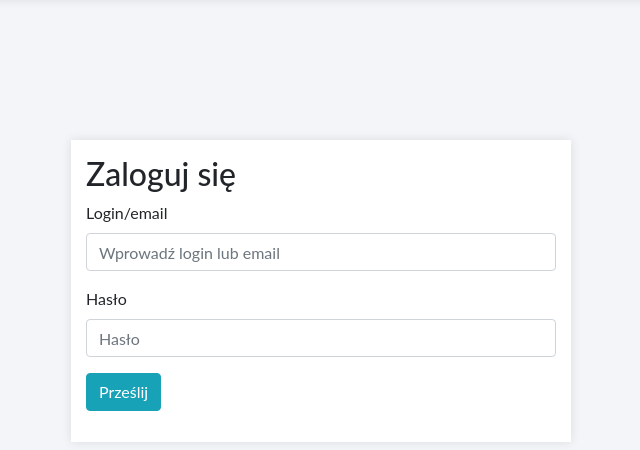
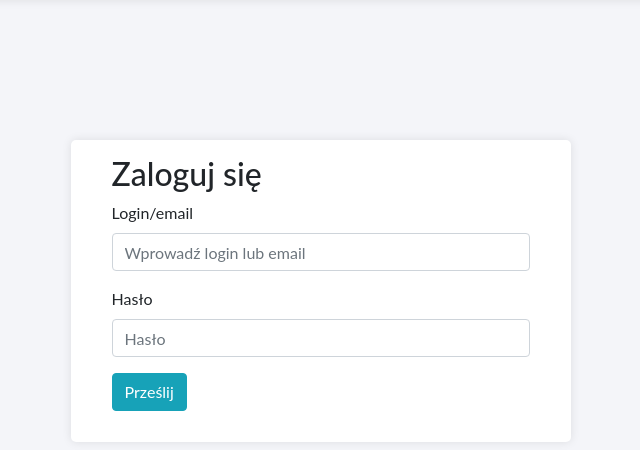
Before and after one commit to tgbdc7/zeton, a Flask app: page /login in a window 1280 px wide. Shown: the part 80-530 px from the top of the page, without its empty margins (319-959 px from the left). Run offline with Flask 2, Linux system fonts and the light colour scheme; some libraries are stand-ins or nearby versions.

Commit message:
Add box radius style

```diff
--- a/zeton/static/css/style.css
+++ b/zeton/static/css/style.css
@@ -1,5 +1,6 @@
 /* Colors */
 /* Media queries */
+/* Margins */
 html {
   scroll-behavior: smooth;
 }
@@ -311,6 +312,7 @@ body {
   background-color: #ffffff;
   -webkit-box-shadow: 0 0 10px 0 rgba(0, 0, 0, 0.1);
           box-shadow: 0 0 10px 0 rgba(0, 0, 0, 0.1);
+  border-radius: 5px;
   padding: 15px 0;
 }
 
@@ -324,6 +326,7 @@ body {
 @media only screen and (min-width: 992px) {
   .login {
     min-width: 500px;
+    padding: 15px 2vw;
   }
 }
 /*# sourceMappingURL=style.css.map */
--- a/zeton/static/sass/_variables.scss
+++ b/zeton/static/sass/_variables.scss
@@ -4,7 +4,6 @@ $zet-white-color: #ffffff;
 $zet-blue-color: #0141c5;
 $zet-black-color: #000000;
 $zet-box-shadow: 0 0 10px 0 rgba(0, 0, 0, .1);
-
 
 /* Media queries */
 $zet-screen-sm-max: 575.99px;
@@ -18,3 +17,6 @@ $zet-screen-lg-min: 992px;
 
 $zet-screen-xl-max: 1199.99px;
 $zet-screen-xl-min: 1200px;
+
+/* Margins */
+$zet-box-radius: 5px;
--- a/zeton/static/sass/sections/_login.scss
+++ b/zeton/static/sass/sections/_login.scss
@@ -4,6 +4,7 @@
     margin: calc(100px + 5vh) auto;
     background-color: $zet-white-color;
     box-shadow: $zet-box-shadow;
+    border-radius: $zet-box-radius;
     padding: 15px 0;
 
     @media only screen and (max-width: $zet-screen-lg-max) {
@@ -13,5 +14,6 @@
 
     @media only screen and (min-width: $zet-screen-lg-min) {
         min-width: 500px;
+        padding: 15px 2vw;
     }
 }
--- a/zeton/templates/login.html
+++ b/zeton/templates/login.html
@@ -1,5 +1,9 @@
 {% extends "base.html" %}
 {% block content %}
+<section class="login-header">
+    <img src="" alt="" class="login-logo">
+</section>
+
 <section class="login">
     <div class="col col-sm-12">
 
```
Also changed, not shown: 1 other file.
